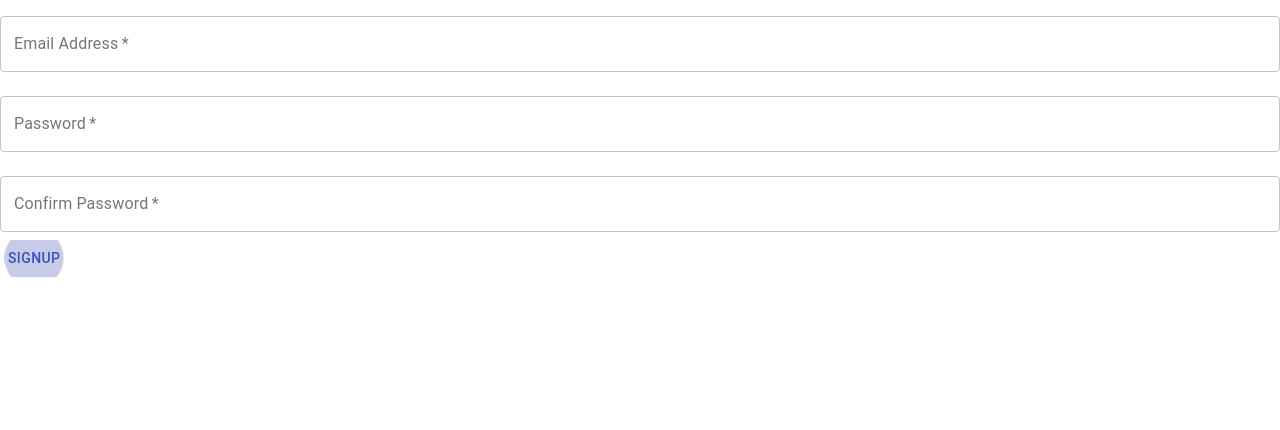
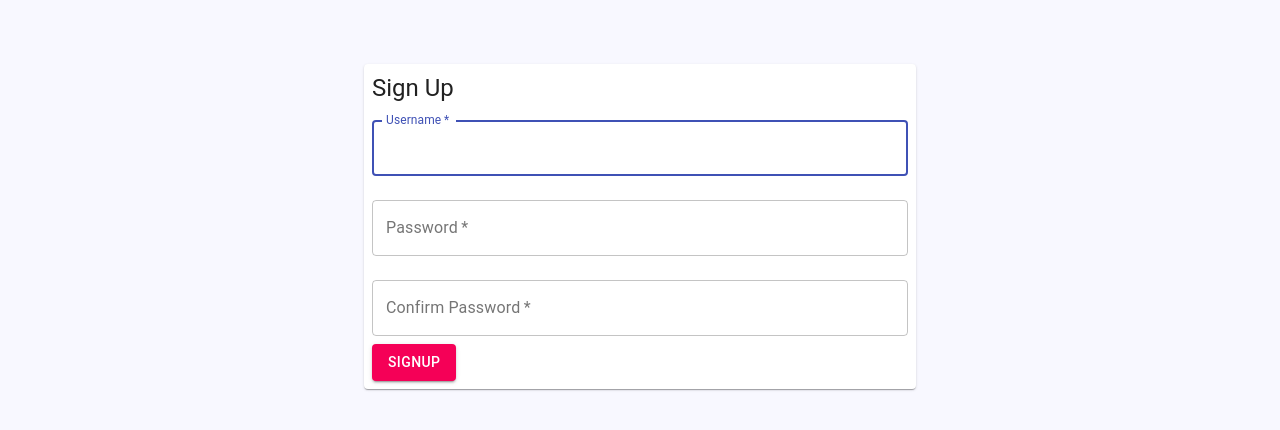
Before and after one commit to MayaColes/Image-Wall, a React (Create React App) app in the folder frontend/: page /signup in a window 1280 px wide. Shown: the top 430 px of the page. Built offline with nearby package versions, Linux system fonts and the light colour scheme.

Commit message:
Fixed formatting of auth pages

```diff
--- a/frontend/public/index.html
+++ b/frontend/public/index.html
@@ -28,6 +28,7 @@
   <body>
     <noscript>You need to enable JavaScript to run this app.</noscript>
     <div id="root"></div>
+    <body style="background-color: ghostwhite">
     <!--
       This HTML file is a template.
       If you open it directly in the browser, you will see an empty page.
--- a/frontend/src/pages/auth/landing.jsx
+++ b/frontend/src/pages/auth/landing.jsx
@@ -1,9 +1,30 @@
 import React from "react";
-import {Button, Typography} from "@material-ui/core"
+import {Button, Grid, makeStyles, Typography} from "@material-ui/core"
 import { useHistory } from 'react-router-dom'
+
+const useStyles = makeStyles((theme) => ({
+    centerWrapper: {
+        width: "100%",
+        height: "100%",
+        display: "flex",
+        alignItems: "center",
+        justifyContent: "center"
+    },
+    background: {
+        background: "ghostwhite"
+    },
+    wrapper: {
+        marginTop: theme.spacing(1),
+        height: "100%"
+    },
+    button: {
+        width: "100%"
+    }
+}));
 
 function Landing (props){
     const history = useHistory()
+    const classes = useStyles();
 
     const navigate = (path) => {
         history.push(path);
@@ -11,15 +32,27 @@ function Landing (props){
 
     return(
         <>
-            <Typography>
+            <div>
+                <Grid container spacing={3} className={classes.wrapper}>
+                    <Grid item xs={12} className={classes.centerWrapper}>
+                        <Typography variant='h4'>
                             Welcome to Image Wall!
                         </Typography>
-            <Button onClick={()=>navigate("/login")} color="primary" autoFocus>
+                    </Grid>
+                    <Grid item xs={3} className={classes.centerWrapper}/>
+                    <Grid item xs={3} className={classes.centerWrapper}>
+                        <Button onClick={()=>navigate("/login")} color="primary" variant="contained" className={classes.button}>
                             Login
                         </Button>
-            <Button onClick={()=>navigate("/signup")} color="primary" autoFocus>
+                    </Grid>
+                    <Grid item xs={3} className={classes.centerWrapper}>
+                        <Button onClick={()=>navigate("/signup")} color="secondary" variant="contained" className={classes.button}>
                             Signup
                         </Button>
+                    </Grid>
+                    <Grid item xs={3} className={classes.centerWrapper}/>
+                </Grid>
+            </div>
         </>
     )
 }
--- a/frontend/src/pages/auth/login.jsx
+++ b/frontend/src/pages/auth/login.jsx
@@ -1,10 +1,26 @@
 import React, {useState} from "react";
 import {login} from "../../services/authServices";
-import {Button, TextField} from "@material-ui/core";
+import {Button, Container, makeStyles, Paper, TextField, Typography} from "@material-ui/core";
 import connect from "react-redux/es/connect/connect";
 import {useHistory} from "react-router-dom";
 
+const useStyles = makeStyles((theme) => ({
+    padding: {
+       marginTop: theme.spacing(8)
+    },
+    paperPadding: {
+        margin: theme.spacing(1)
+    },
+    paper: {
+        display: "flex",
+        flexDirection: "column",
+        alignItems: "center",
+    },
+}))
+
 function Login (props){
+    const classes = useStyles();
+
     const [username, setUsername] = useState("")
     const [password, setPassword] = useState("")
     const history = useHistory()
@@ -23,15 +39,20 @@ function Login (props){
 
     return(
         <>
+            <div className={classes.padding}>
+                <Container component="main" maxWidth="sm">
+                    <Paper className={classes.paper}>
+                        <div className={classes.paperPadding}>
+                            <Typography variant="h5">Login</Typography>
                             <TextField
                                 variant="outlined"
                                 margin="normal"
                                 required
                                 fullWidth
-                id="email"
-                label="Email Address"
-                name="email"
-                autoComplete="email"
+                                id="username"
+                                label="Username"
+                                name="username"
+                                autoComplete="username"
                                 autoFocus
                                 value={username}
                                 onChange={(e) => {
@@ -53,9 +74,13 @@ function Login (props){
                                     if (e.charCode === 13) handleLogin();
                                 }}
                             />
-            <Button onClick={()=>handleLogin()} color="primary" autoFocus>
+                            <Button onClick={()=>handleLogin()} color="primary" variant="contained">
                                 Login
                             </Button>
+                        </div>
+                    </Paper>
+                </Container>
+            </div>
         </>
     )
 }
--- a/frontend/src/pages/auth/signup.jsx
+++ b/frontend/src/pages/auth/signup.jsx
@@ -1,10 +1,26 @@
 import React, {useState} from "react";
 import {signup} from "../../services/authServices";
-import {Button, TextField} from "@material-ui/core";
+import {Button, Container, makeStyles, Paper, TextField, Typography} from "@material-ui/core";
 import {useHistory} from "react-router-dom";
 import connect from "react-redux/es/connect/connect";
 
+const useStyles = makeStyles((theme) => ({
+    padding: {
+        marginTop: theme.spacing(8)
+    },
+    paperPadding: {
+        margin: theme.spacing(1)
+    },
+    paper: {
+        display: "flex",
+        flexDirection: "column",
+        alignItems: "center",
+    },
+}))
+
 function Signup (props){
+    const classes = useStyles();
+
     const [username, setUsername] = useState("")
     const [password, setPassword] = useState("")
     const [confirmPassword, setConfirmPassword] = useState("")
@@ -26,15 +42,20 @@ function Signup (props){
 
     return(
         <>
+            <div className={classes.padding}>
+                <Container component="main" maxWidth="sm">
+                    <Paper className={classes.paper}>
+                        <div className={classes.paperPadding}>
+                            <Typography variant="h5">Sign Up</Typography>
                             <TextField
                                 variant="outlined"
                                 margin="normal"
                                 required
                                 fullWidth
-                id="email"
-                label="Email Address"
-                name="email"
-                autoComplete="email"
+                                id="username"
+                                label="Username"
+                                name="username"
+                                autoComplete="username"
                                 autoFocus
                                 value={username}
                                 onChange={(e) => {
@@ -68,9 +89,13 @@ function Signup (props){
                                     if (e.charCode === 13) handleSignup();
                                 }}
                             />
-            <Button onClick={()=>handleSignup()} color="primary" autoFocus>
+                            <Button onClick={()=>handleSignup()} color="secondary" variant="contained">
                                 Signup
                             </Button>
+                        </div>
+                    </Paper>
+                </Container>
+            </div>
         </>
     )
 }
--- a/frontend/src/services/userServices.js
+++ b/frontend/src/services/userServices.js
@@ -32,7 +32,7 @@ export const createImage = async (picture, name, description, userId) => {
     data.append("description", description)
     data.append("user_id", userId)
 
-    await axios.post("http://localhost:3001/create_image", data)
+    await axios.post("http://localhost:3001/new_image", data)
         .then(res => {
             success = true
         })
```
Lines whose indentation alone changed are shown as unchanged.
